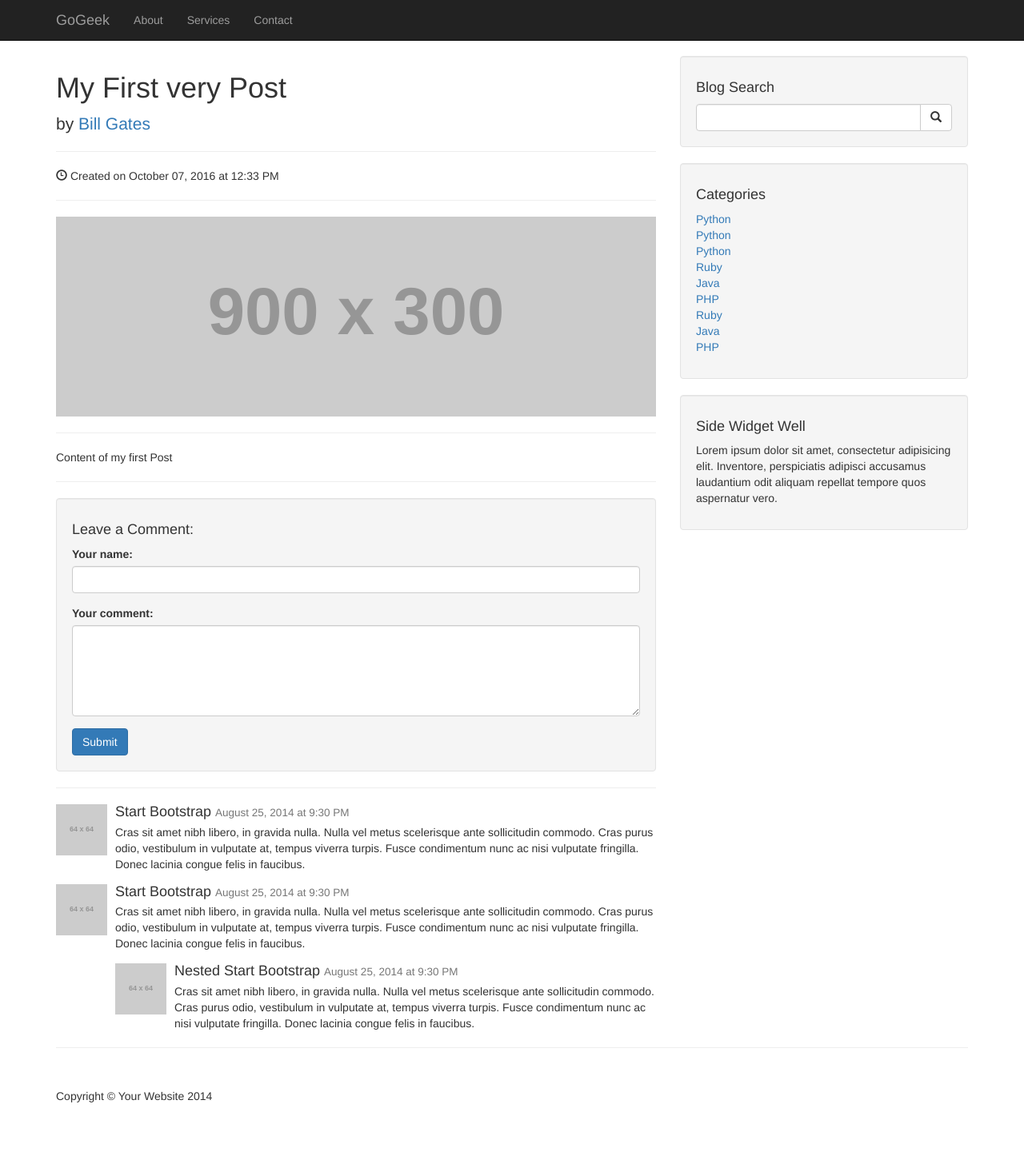
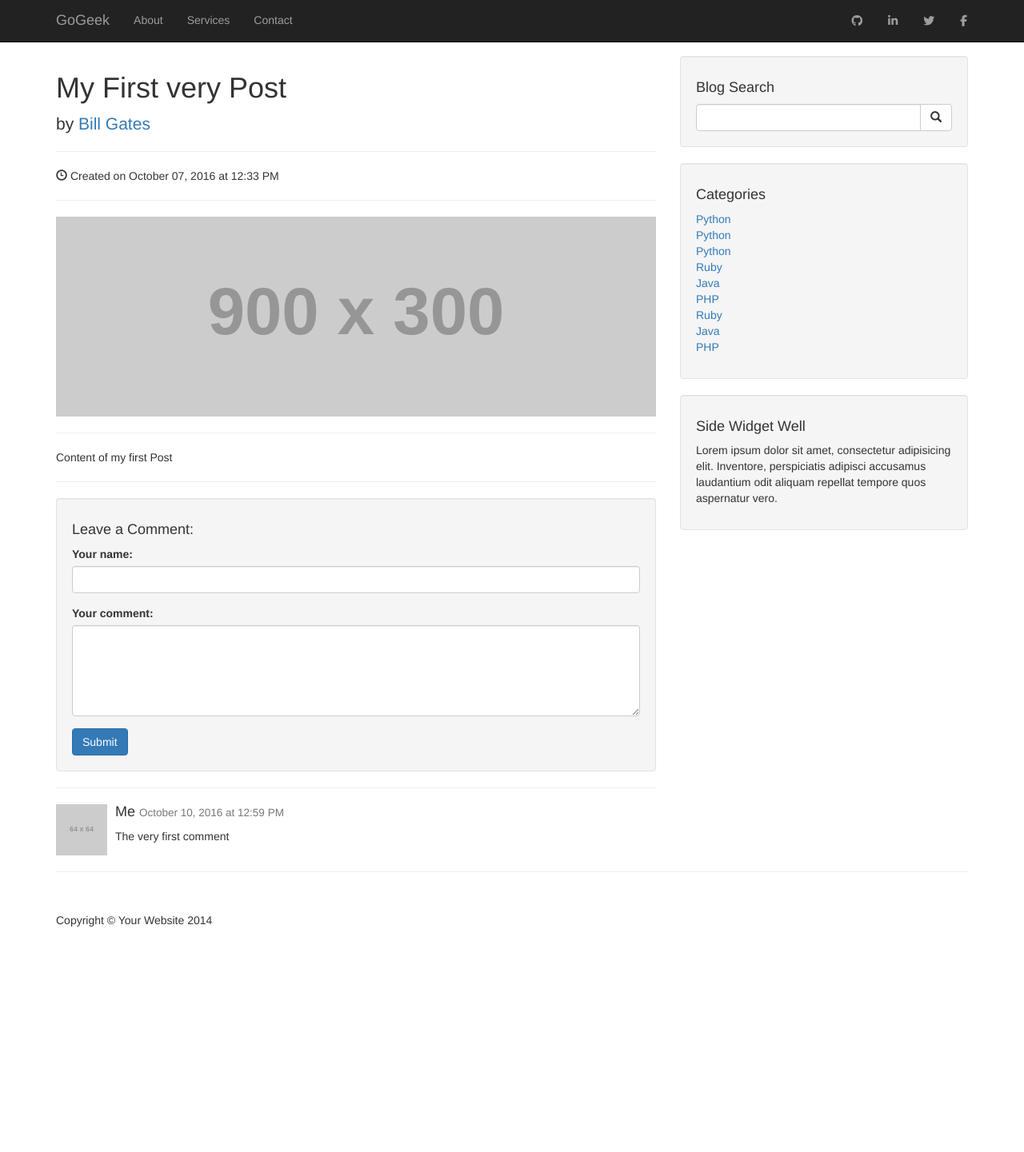
Before and after one commit to alinecrsouza/django-blog-app, a Django app: page /blog/post/1/ in a window 1280 px wide. Shown: the whole page at 80% size. After the commit the page ends 1159 px from the top, so only its background shows below. Run offline with Django 3.2, Linux system fonts and the light colour scheme; data comes from the database, SQL or seed files in the repository; grey boxes labelled with a size stand in for pictures from a placeholder-image service; some libraries are stand-ins or nearby versions.

Commit message:
Comment Admin Area Customized | Listing the comments of a post | Included links to social networks

```diff
--- a/blog/views.py
+++ b/blog/views.py
@@ -1,6 +1,6 @@
 from django.http import HttpResponse, HttpResponseRedirect
 from django.core.paginator import Paginator, EmptyPage, PageNotAnInteger
-from django.shortcuts import render
+from django.shortcuts import get_object_or_404, render
 from django.urls import reverse
 from .forms import CommentForm
 
@@ -55,7 +55,6 @@ def show_post(request, post_id):
             comment = form.save(commit=False)
             comment.post = post
             comment.save()
-            # optional HttpResponseRedirect here
             return HttpResponseRedirect(reverse('blog.post', args=(post.id,)))
     # if a GET (or any other method) we'll create a blank form
     else:
--- a/templates/blog/layout.html
+++ b/templates/blog/layout.html
@@ -19,7 +19,8 @@
     <!-- Custom CSS -->
     <link href="{% static 'css/blog.css' %}" rel="stylesheet">
 
-
+    <!-- Font Awesome CDN link -->
+    <script src="https://use.fontawesome.com/3c7ff3412a.js"></script>
 
     <!-- HTML5 Shim and Respond.js IE8 support of HTML5 elements and media queries -->
     <!-- WARNING: Respond.js doesn't work if you view the page via file:// -->
@@ -58,6 +59,12 @@
                 <li>
                     <a href="#">Contact</a>
                 </li>
+            </ul>
+            <ul class="nav navbar-nav navbar-right">
+                    <li><a class="btn btn-social-icon" href="https://github.com/alinecrsouza"><i class="fa fa-github"></i></a></li>
+                    <li> <a class="btn btn-social-icon btn-linkedin" href="https://br.linkedin.com/in/alinecrsouza"><i class="fa fa-linkedin"></i></a></li>
+                    <li><a class="btn btn-social-icon btn-twitter" href="https://twitter.com/alinecrsouza"><i class="fa fa-twitter"></i></a></li>
+                    <li> <a class="btn btn-social-icon btn-facebook" href="https://www.facebook.com/alinecrsouza"><i class="fa fa-facebook"></i></a></li>
             </ul>
         </div>
         <!-- /.navbar-collapse -->
--- a/templates/blog/post.html
+++ b/templates/blog/post.html
@@ -54,48 +54,21 @@
 
 <!-- Posted Comments -->
 
-<!-- Comment -->
+<!-- Comments -->
+{% for comment in comments %}
     <div class="media">
         <a class="pull-left" href="#">
             <img class="media-object" src="http://placehold.it/64x64" alt="">
         </a>
         <div class="media-body">
-        <h4 class="media-heading">Start Bootstrap
-            <small>August 25, 2014 at 9:30 PM</small>
+            <h4 class="media-heading">{{ comment.author }}
+                <small>{{ comment.created_at|date:"F d, Y" }} at {{ comment.created_at|time:"h:i A" }}</small>
             </h4>
-        Cras sit amet nibh libero, in gravida nulla. Nulla vel metus scelerisque ante sollicitudin commodo. Cras purus
-        odio, vestibulum in vulputate at, tempus viverra turpis. Fusce condimentum nunc ac nisi vulputate fringilla.
-        Donec lacinia congue felis in faucibus.
+            <p>{{ comment.content|safe|linebreaks }}</p>
         </div>
     </div>
+{% endfor %}
 
 <!-- Comment -->
-<div class="media">
-    <a class="pull-left" href="#">
-        <img class="media-object" src="http://placehold.it/64x64" alt="">
-    </a>
-    <div class="media-body">
-        <h4 class="media-heading">Start Bootstrap
-            <small>August 25, 2014 at 9:30 PM</small>
-        </h4>
-        Cras sit amet nibh libero, in gravida nulla. Nulla vel metus scelerisque ante sollicitudin commodo. Cras purus
-        odio, vestibulum in vulputate at, tempus viverra turpis. Fusce condimentum nunc ac nisi vulputate fringilla.
-        Donec lacinia congue felis in faucibus.
-        <!-- Nested Comment -->
-        <div class="media">
-            <a class="pull-left" href="#">
-                <img class="media-object" src="http://placehold.it/64x64" alt="">
-            </a>
-            <div class="media-body">
-                <h4 class="media-heading">Nested Start Bootstrap
-                    <small>August 25, 2014 at 9:30 PM</small>
-                </h4>
-                Cras sit amet nibh libero, in gravida nulla. Nulla vel metus scelerisque ante sollicitudin commodo. Cras
-                purus odio, vestibulum in vulputate at, tempus viverra turpis. Fusce condimentum nunc ac nisi vulputate
-                fringilla. Donec lacinia congue felis in faucibus.
-            </div>
-        </div>
-        <!-- End Nested Comment -->
-    </div>
-</div>
+
 {% endblock %}
```
Also changed, not shown: blog/admin.py (+8 -3 lines), 1 other file. Lines whose indentation alone changed are shown as unchanged.
